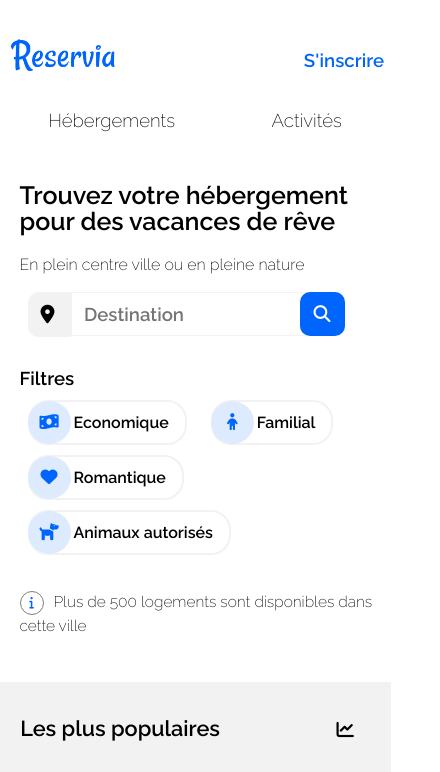
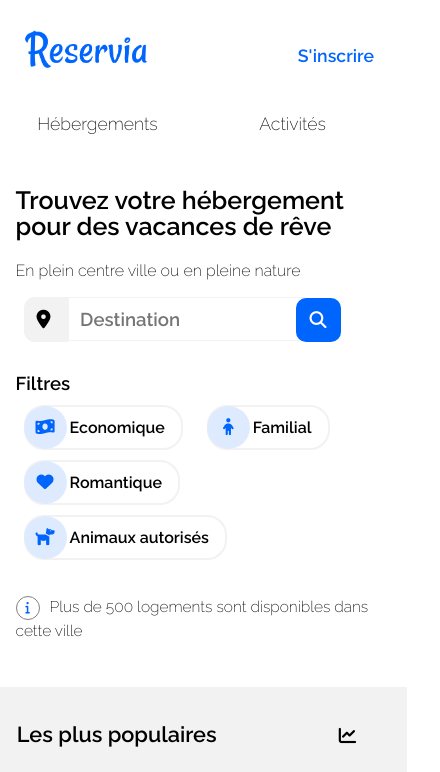
Before and after one commit to MatLab91/MathildeLabreure_2_08032021, a plain HTML site: page index.html in a window 390 px wide. Shown: the top 772 px of the page, 440 px wide, since content can reach past the window. Drawn offline with Linux system fonts and the light colour scheme.

Commit message:
allégement du HTML

```diff
--- a/index.html
+++ b/index.html
@@ -14,35 +14,19 @@
     <body>
 
 		<!-- Menue de navigation & Header Desktop-->
-    	<header class="header_desktop">
+    	<header>
     		<div class="flex-parent">
     			<div class="flex-child logo">
     				<img src="images/logo/Reservia@3x.png" alt="logo"/>
     			</div>
 
     			<nav class="flex-child flex-parent">
-    				<div class="flex-child"><a href="#hebergements">Hébergements</a></div>
-    				<div class="flex-child "><a href="#activites">Activités</a></div>
+    				<div class="flex-child nav_hebergements"><a href="#hebergements">Hébergements</a></div>
+    				<div class="flex-child nav_activites"><a href="#activites">Activités</a></div>
     				<div class="flex-child inscrire"><a href="#">S'inscrire</a></div>
     			</nav>
     		</div>
     	</header>
-
-		<!-- Menue de navigation & Header responsive-->
-		<div class="header_responsive">
-
-			<div class="conteneur_logo">
-				<div class="logo_reservia"><img src="images/logo/Reservia@3x.png" alt="logo"/></div>
-				<div class="inscrire"><a href="#">S'inscrire</a></div>
-			</div>
-
-			<nav class="nav_responsive">
-					<div class="nav nav_hebergements"><a href="#hebergements">Hébergements</a></div>
-					<div class="nav nav_activites"><a href="#activites">Activités</a></div>
-			</nav>
-
-
-		</div>
 
 
 		<div class="middle">
@@ -55,9 +39,9 @@
     		<form>
     			<i class="fas fa-map-marker-alt"></i>
     			<input type="text" placeholder="Destination"/>
-				<input type="submit" value="Rechercher" id='rechercher'/>
-				<button type="submit" class="loupe">
+				<button type="submit">
 					<i class="fas fa-search"></i>
+					<span>Rechercher</span>
 				</button>
 
 				<p><span id="filtres">Filtres</span>
--- a/smartphonescreen.css
+++ b/smartphonescreen.css
@@ -1,11 +1,14 @@
 @media all and (max-width: 480px) {
   /* Valable pour toute la page*/
+  header {
+    margin-right:0;
+    margin-left:0;
+  }
   body {
     font-family: 'Raleway', sans-serif, Verdana;
     font-weight: 200;
     font-style: normal;
     font-size: 31px;
-    margin: 0;
   }
   h1 {
     font-size: 25px;
@@ -16,28 +19,83 @@
   h2 {
     font-weight: 600;
   }
-  /*Header*/
-  .header_desktop {
-    display: none;
-  }
-  .header_responsive {
+
+
+  /*Header + menu de navigation*/
+  .flex-parent {
     display: block;
   }
-  .conteneur_logo {
+  .flex-child.logo {
+    position: relative;
+    top: 20px;
+    left: 8px;
+    max-width: 40%;
+  }
+  .flex-child.flex-parent {
     display: flex;
     flex-direction: row;
-    justify-content: space-between;
-    height: 40px;
-    margin-bottom: 30px;
-    padding-top: 30px;
+    justify-content: space-around;
+    font-size: 0.57em;
+    margin-top: 8%;
   }
-  .header_responsive img {
-    max-width: 35%;
-    padding-left: 10px;
+  .nav_hebergements, .nav_activites {
+    width: 50%;
+    padding: 23px 0;
+  }
+  .nav_hebergements:hover {
+    border-top: none!important;
+    border-bottom: 2px solid #0065FC!important;
+    padding-bottom: 25px!important;
+    color: #0065FC!important;
+  }
+  .nav_activites:hover {
+    border-top: none!important;
+    border-bottom: 2px solid #0065FC!important;
+    padding-bottom: 25px!important;
+    color: #0065FC!important;
+  }
+  .nav_hebergements:active {
+    border-top: none!important;
+    border-bottom: 2px solid #0065FC!important;
+    padding-bottom: 25px!important;
+  }
+  .nav_activites:active {
+    border-top: none!important;
+    border-bottom: 2px solid #0065FC!important;
+    padding-bottom: 25px!important;
+  }
+  .nav_hebergements:visited {
+    border-top: none!important;
+    text-decoration: none!important;
+    color: #0065FC!important;
+  }
+  .nav_activites:visited {
+    border-top: none!important;
+    text-decoration: none!important;
+    color: #0065FC!important;
+  }
+  .nav_hebergements:focus {
+    border-top: none!important;
+    color: #0065FC!important;
+  }
+  .nav_activites:focus {
+    border-top: none!important;
+    color: #0065FC!important;
+  }
+
+
+/*Customization de Inscrire*/
+
+
+  .flex-child.flex-parent .inscrire {
+    position: absolute;
+    top: 15px;
+    right: 10px;
+    font-size: 1em;
   }
   .inscrire {
     font-size: 0.6em;
-    margin: 20px 6px 0px 0px;
+    margin: 30px 6px 0px 0px;
     text-decoration: none;
   }
   @media all and (max-width: 360px) {
@@ -46,7 +104,6 @@
       top: -7px;
     }
   }
-
   .inscrire a {
     line-height: 21px;
     font-weight: 600;
@@ -76,50 +133,13 @@
     border-bottom: none;
     text-decoration: none;
   }
-  .nav_responsive {
-    display: flex;
-    flex-direction: row;
-    justify-content: space-around;
-    font-size: 0.6em;
-    margin-top: 40px;
+
+  .middle {
+    margin-top: 30%;
+    margin-right:0;
+    margin-left:4%;
   }
-  .nav.nav_hebergements:active {
-    border-top: none;
-    border-bottom: 2px solid grey!important;
-    padding-bottom: 20px!important;
-  }
-  .nav.nav_activites:active {
-    border-top: none;
-    border-bottom: 2px solid grey!important;
-    padding-bottom: 20px!important;
-  }
-  .nav a {
-    border-top: none;
-    color: black!important;
-    outline: none!important;
-    text-decoration: none!important;
-  }
-  .nav a:hover {
-    border-top: none;
-    border-bottom: 2px solid #0065FC!important;
-    padding-bottom: 20px!important;
-    color: #0065FC!important;
-  }
-  .nav a:visited {
-    border-top: none;
-    text-decoration: none!important;
-    color: black;
-  }
-  .nav a:focus {
-    border-top: none;
-    color: #0065FC!important;
-  }
-  .nav a:active {
-    border-top: none;
-    border-bottom: 2px solid #0065FC!important;
-    padding-bottom: 20px!important;
-    color: #0065FC!important;
-  }
+
   /*Main*/
   /*Fonction recherche + Filtres*/
   #nature {
@@ -151,12 +171,14 @@
   input[type=text]:focus {
     border-color: #0065FC;
   }
-  #rechercher {
-    display: none;
+
+  form button[type="submit"] span {
+    display:none;
   }
-  .loupe {
+
+  form button[type="submit"] {
     display: inline-block;
-    padding: 12px 14px 12px 14px;
+    padding: 12px 13px 12px 13px;
     border: 0;
     cursor: pointer;
     border-radius: 10px 10px 10px 10px;
@@ -171,21 +193,21 @@
     top: -0.1em;
   }
   @media screen and (max-width: 320px) {
-    .loupe {
+    form button[type="submit"] {
       position: relative;
       left: 14.5em;
       top: -2.6em;
     }
   }
   @media all and (min-width: 321px) and (max-width: 361px) {
-    .loupe {
+    form button[type="submit"] {
       position: relative;
       left: 15.9em;
       top: -2.6em;
     }
   }
   @media all and (min-width: 362px) and (max-width: 374px) {
-    .loupe {
+    form button[type="submit"] {
       padding: 12px 14px 12px 14px;
       position: relative;
       left: 16.5em;
@@ -193,7 +215,7 @@
     }
   }
   @media all and (min-width: 375px) and (max-width: 400px) {
-    .loupe {
+    form button[type="submit"] {
       padding: 12px 14px 12px 14px;
       position: relative;
       left: -1em;
@@ -358,8 +380,6 @@
     margin-top: 10px;
     margin-bottom: 10px;
     padding: 3%;
-    padding-left: auto;
-    padding-right: auto;
   }
   .enfantheber {
     width: 100%;
@@ -509,10 +529,10 @@
   .pied {
     font-size: 0.5em;
     margin-top: 45px;
-    min-height: 550px;
+    min-height: 600px;
+    min-width:100%;
     background-color: #F2F2F2;
-    padding-left: 25px;
-    padding-top: 25px;
+    padding: 25px;
     display: flex;
     flex-flow: column nowrap;
     justify-content: start;
--- a/styleReservia.css
+++ b/styleReservia.css
@@ -1,4 +1,4 @@
-/* Valable pour toute la page*/
+/*Valable pour toute la page*/
 
 body {
   font-family: 'Raleway', sans-serif, Verdana;
@@ -9,9 +9,11 @@ body {
   margin: 0;
 }
 
+@media all and (min-width: 481px) {
 .middle {
   margin: 5%;
   margin-right: 4%;
+}
 }
 
 h1 {
@@ -32,10 +34,6 @@ h3 {
 }
 
 /*Mise en page header logo+nav*/
-
-.header_responsive {
-  display: none;
-}
 
 header {
   margin-left: 5%;
@@ -58,13 +56,9 @@ header {
 
 .flex-parent {
   height: 70px;
-  /*border: 1px solid #000;
-  background-color: red;*/
 }
 
 .flex-child {
-  /*background-color: grey;
-  color: white;*/
   text-align: center;
 }
 
@@ -86,6 +80,7 @@ nav a {
   color: black;
 }
 
+@media all and (min-width: 481px) {
 nav a:hover {
   border-top: 2px solid #0065FC;
   border-bottom: none!important;
@@ -104,6 +99,7 @@ nav a:focus {
 
 nav a:active {
   color: #0065FC!important;
+}
 }
 
 .inscrire a {
@@ -162,16 +158,13 @@ input[type=text]:focus {
   border-color: #0065FC;
 }
 
-.fa-search {
+form button[type="submit"] .fa-search {
+  display: inline-block;
+}
+form button[type="submit"] span {
   display: none;
 }
-.loupe {
-  display: none;
-}
-
-/*input[type=submit]*/
-
-#rechercher {
+form button[type="submit"] {
   padding: 11px 12px 11px 12px;
   border: 0;
   cursor: pointer;
@@ -185,6 +178,10 @@ input[type=text]:focus {
   position: relative;
   left: -3px;
   top: -1px;
+}
+
+form button .fa-search {
+  display:none;
 }
 
 
```
